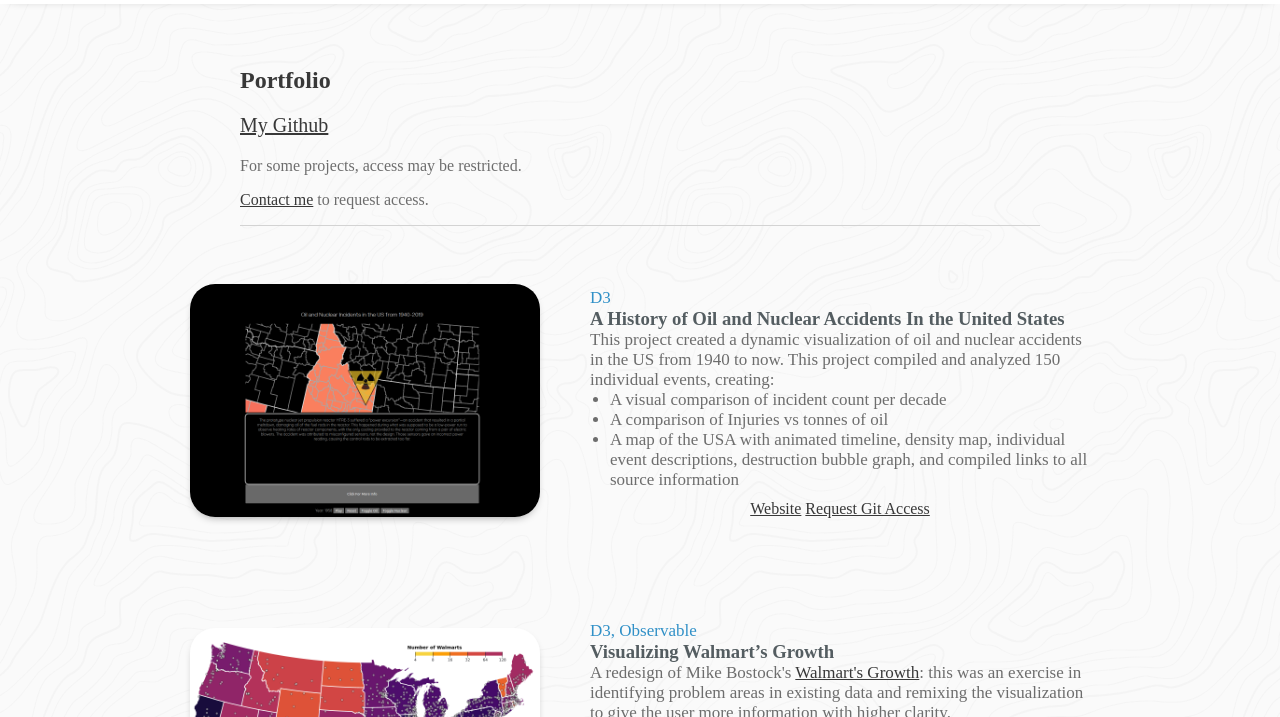
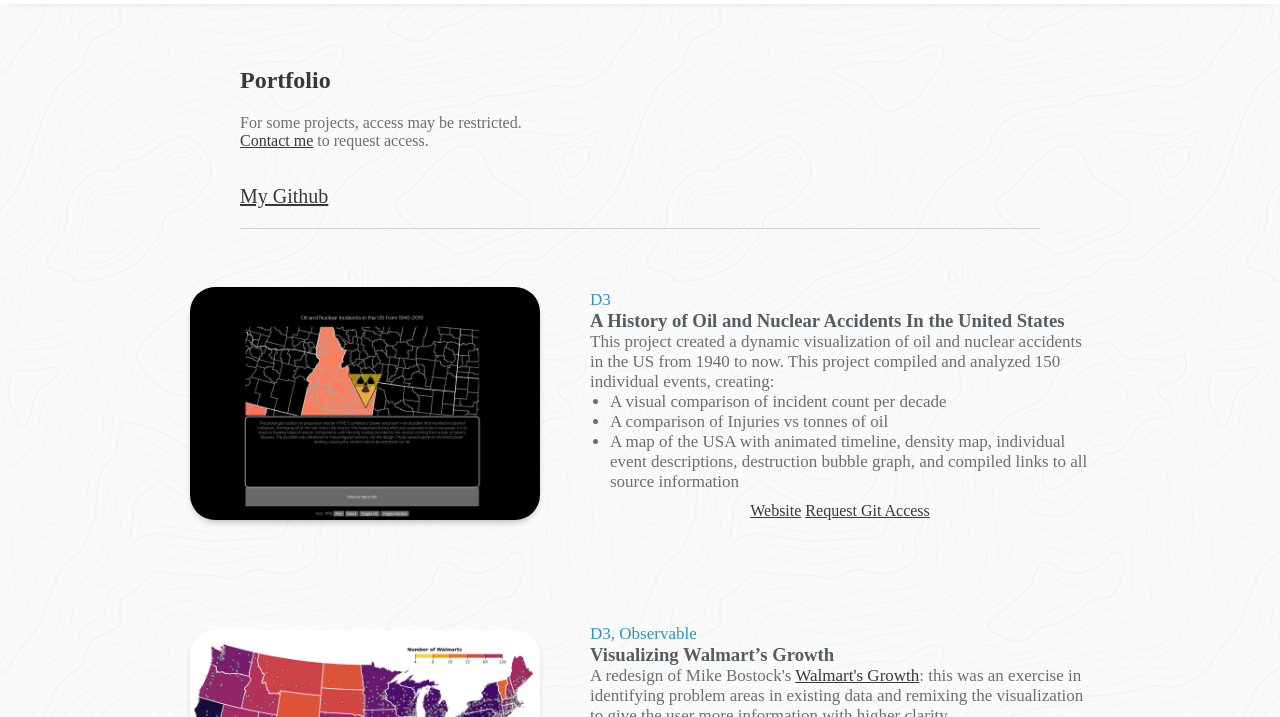
Before and after one commit to cabincabin/Dembski_Website, a plain HTML site: page projects.html in a window 1280 px wide. Shown: the part 83-800 px from the top of the page. Drawn offline with Linux system fonts and the light colour scheme.

Commit message:
Update projects.html

```diff
--- a/projects.html
+++ b/projects.html
@@ -24,9 +24,9 @@
 <div class="center2">
 <!--    <h2 style="padding-top: 50px">Portfolio</h2>-->
     <h2 style="padding-top: 130px">Portfolio</h2>
-    <p style = "font-size: 20px"><a href="https://github.com/cabincabin">My Github</a></p>
-    <p class="myGrey" style = "padding-bottom: 0px">For some projects, access may be restricted.</p>
-    <p class="myGrey" style = "padding-top: 0px"> <a href="contact.html">Contact me</a> to request access.</p>
+    <p class="myGrey no-padding" > For some projects, access may be restricted.</p>
+    <p class="myGrey no-padding" > <a href="contact.html">Contact me</a> to request access.</p>
+    <p style = "font-size: 20px; padding-top: 15px"><a href="https://github.com/cabincabin">My Github</a></p>
 <!--    <p>**In Progress. Raw links to some projects are available**</p>-->
     <hr>
 </div>
```
